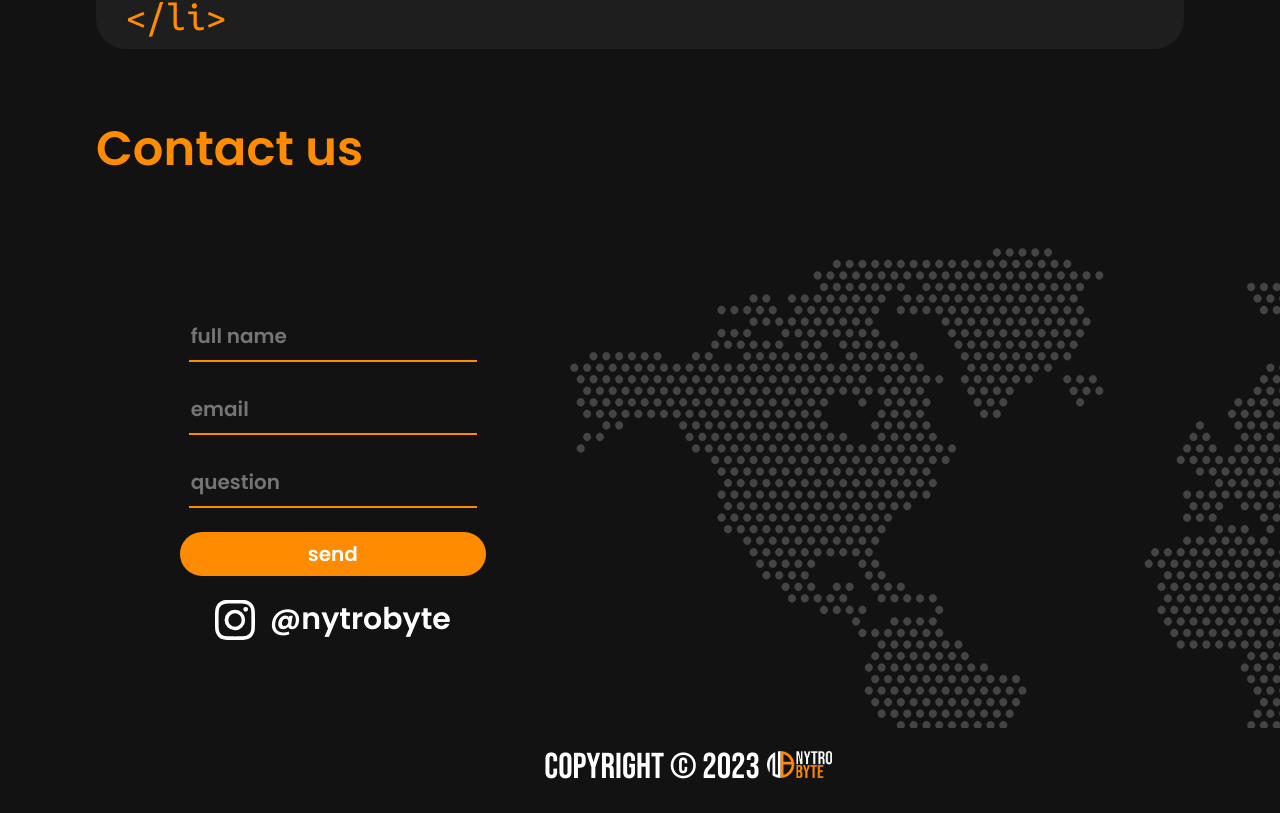
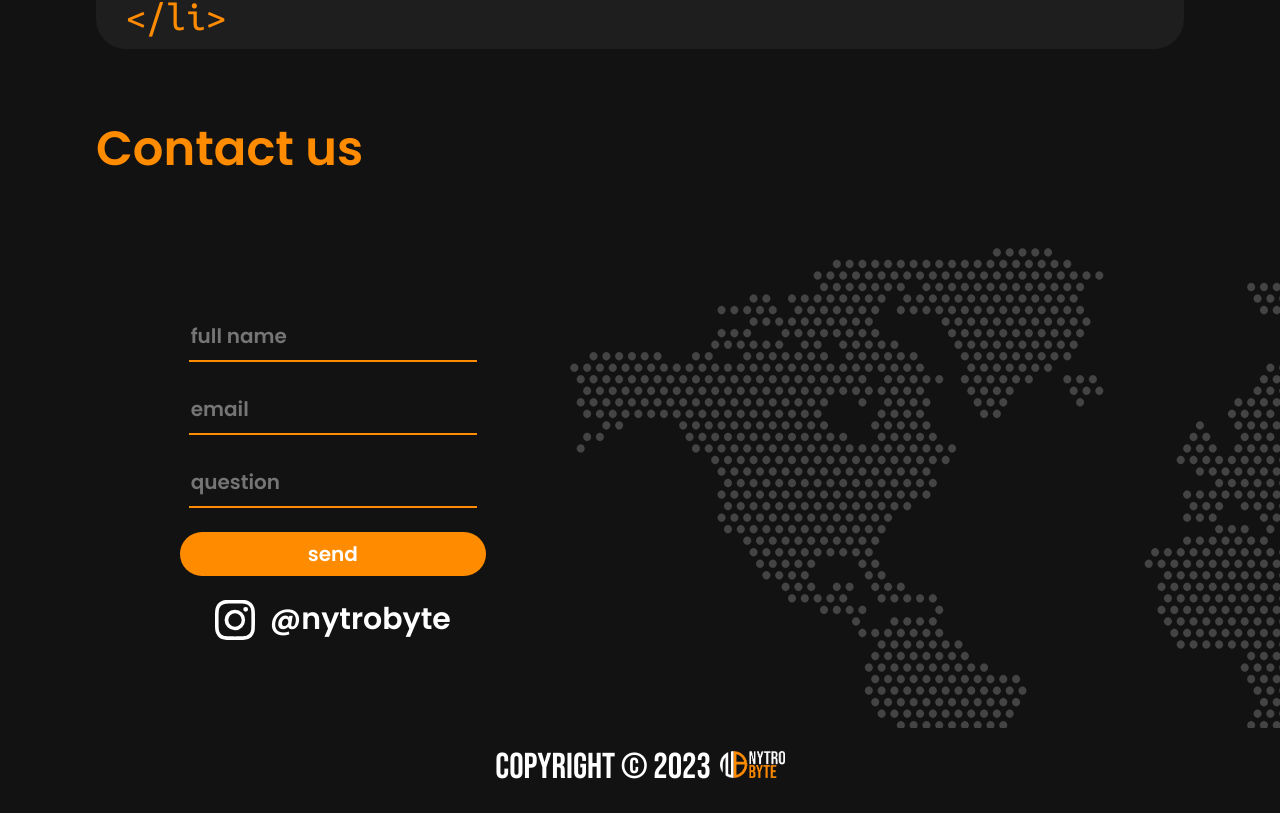
Before and after one commit to NytroByte/NytroByteWebPage, a React (Create React App) app: page / in a window 1280 px wide. Shown: the part 2339-3152 px from the top of the page. Built offline with nearby package versions, Linux system fonts and the light colour scheme.

Commit message:
edited footer

```diff
--- a/src/App.js
+++ b/src/App.js
@@ -21,8 +21,9 @@ function App() {
           </div>
           <div className="globalWrapper custom">
             <Contacts/>
+          </div>
+
           <Footer/>
-          </div>
         </div>
       </motion.div>
     </motion.div>
--- a/src/media/index.css
+++ b/src/media/index.css
@@ -807,7 +807,7 @@ textarea:focus, input:focus{
 .logoImg {
     width: 65px;
     height: auto;
-    margin-left: 1px;
+    margin-left: 3px;
 }
 
 
```
